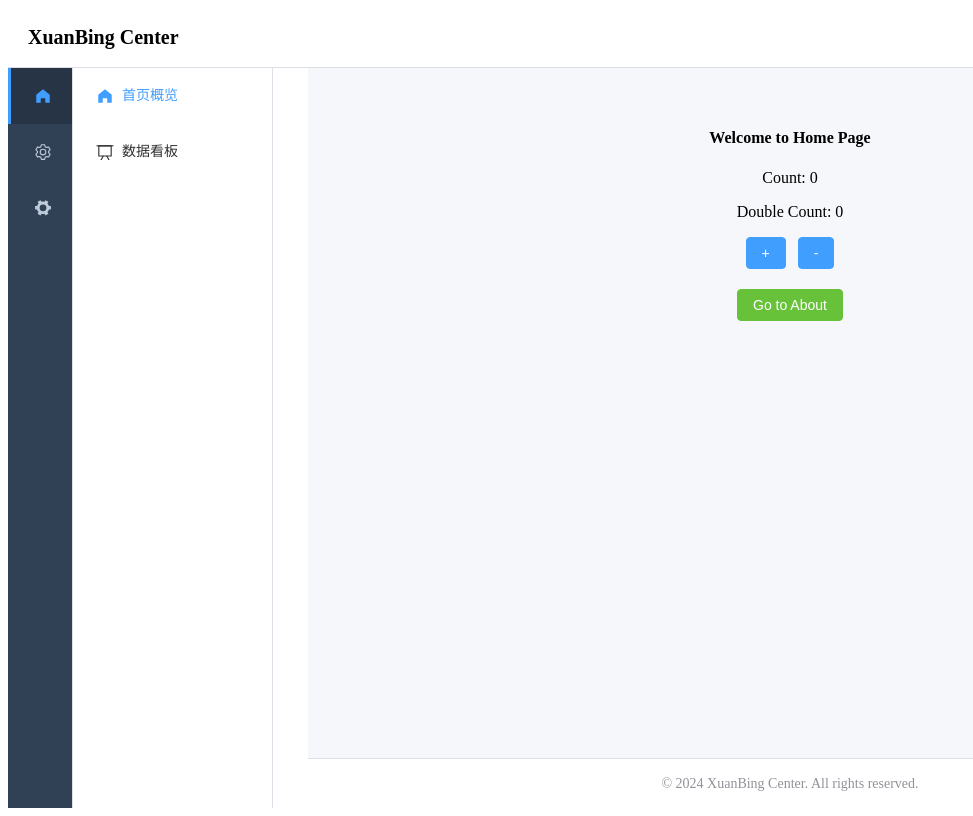
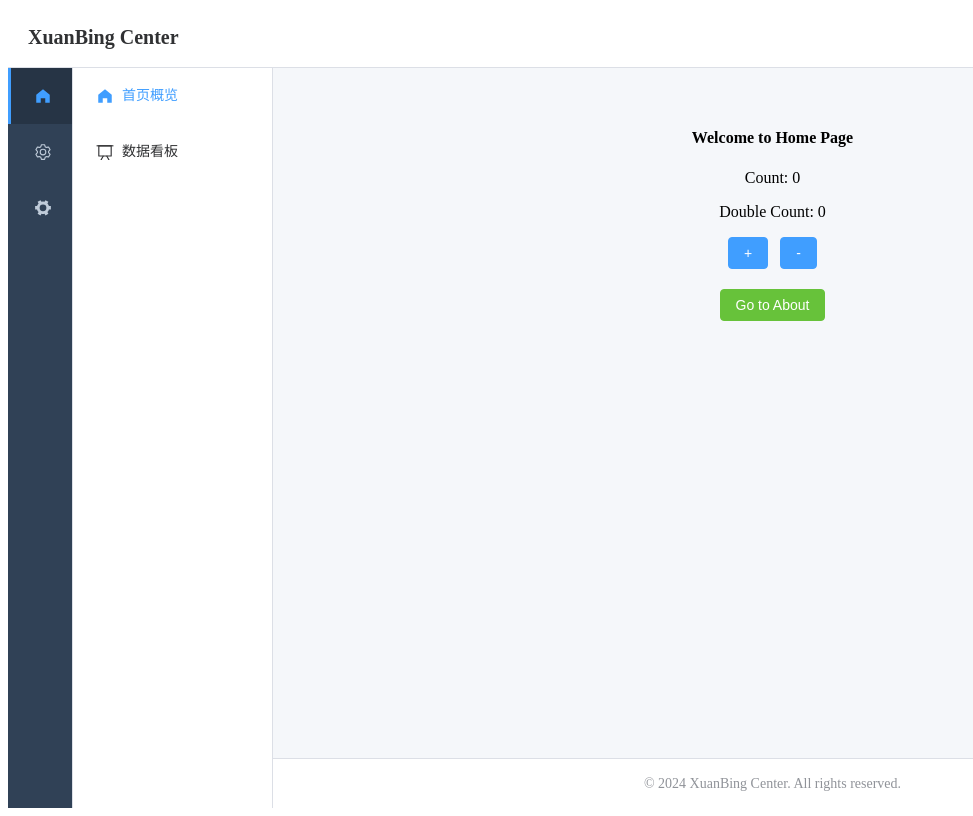
Before and after one commit to xuanbingBank/xuanbing-center, a Vue app: page / in a window 1280 px wide. Shown: the whole page, without its empty margins (0-973 px from the left). Built offline with nearby package versions, Linux system fonts and the light colour scheme.

Commit message:
全局样式变量整合

```diff
--- a/package.json
+++ b/package.json
@@ -21,6 +21,7 @@
     "@types/node": "^20.10.0",
     "@vitejs/plugin-vue": "^4.5.0",
     "electron-devtools-installer": "^3.2.0",
+    "sass": "^1.81.0",
     "vite": "^5.0.0",
     "vite-plugin-electron": "^0.15.5",
     "vue-tsc": "^1.8.0"
--- a/src/App.vue
+++ b/src/App.vue
@@ -7,9 +7,7 @@
 
     <el-container>
       <!-- 侧边栏 -->
-      <el-aside>
         <side-menu />
-      </el-aside>
 
       <!-- 主要内容区 -->
       <el-container>
@@ -32,7 +30,14 @@
 import SideMenu from './components/SideMenu.vue'
 </script>
 
-<style scoped>
+<style lang="scss" scoped>
+@import '@/styles/variables.scss';
+
+*{
+  padding: 0;
+  margin: 0;
+}
+
 .app-container {
   height: 100vh;
 }
@@ -41,35 +46,32 @@ import SideMenu from './components/SideMenu.vue'
   display: flex;
   align-items: center;
   justify-content: space-between;
-  background-color: #fff;
-  border-bottom: 1px solid #dcdfe6;
+  background-color: $bg-white;
+  border-bottom: 1px solid $border-color;
   padding: 0 20px;
 }
 
 .header-logo {
   font-size: 20px;
   font-weight: bold;
-}
-
-.el-aside {
-  background-color: #fff;
+  color: $text-primary;
 }
 
 .el-main {
-  background-color: #f5f7fa;
+  background-color: $bg-gray;
   padding: 20px;
 }
 
 .el-footer {
-  background-color: #fff;
-  border-top: 1px solid #dcdfe6;
+  background-color: $bg-white;
+  border-top: 1px solid $border-color;
   display: flex;
   align-items: center;
   justify-content: center;
 }
 
 .footer-content {
-  color: #909399;
+  color: $text-secondary;
   font-size: 14px;
 }
 </style>
--- /dev/null
+++ b/src/styles/variables.scss
@@ -0,0 +1,24 @@
+// 主题色
+$primary-color: #0080ff;
+$primary-hover: #26344575;
+$primary-active: #2634455b;
+
+// 文字颜色
+$text-primary: #303133;
+$text-regular: #606266;
+$text-secondary: #909399;
+$text-placeholder: #bfcbd9;
+
+// 边框颜色
+$border-color: #dcdfe6;
+
+// 背景颜色
+$bg-white: #ffffff;
+$bg-gray: #f5f7fa;
+
+// 菜单相关
+$menu-active-border: $primary-color;
+$menu-active-text: $primary-color;
+$menu-hover-bg: $primary-hover;
+$menu-active-bg: $primary-active;
+$menu-icon-color: $text-placeholder;
--- a/vite.config.ts
+++ b/vite.config.ts
@@ -10,6 +10,13 @@ export default defineConfig({
       entry: 'electron/main.ts'
     })
   ],
+  css: {
+    preprocessorOptions: {
+      scss: {
+        additionalData: `@import "@/styles/variables.scss";`
+      }
+    }
+  },
   base: './',
   resolve: {
     alias: {
```
